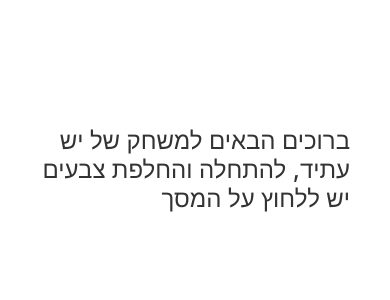
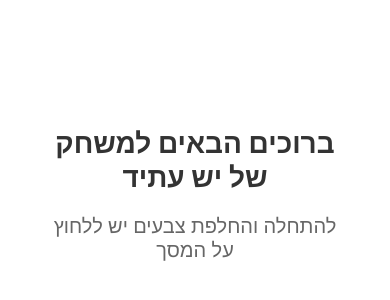
Before and after one commit to Barspo/glowing-colors-app, a React Native app: screen / in a window 390 px wide. Shown: the part 318-618 px from the top of the page. Built offline with nearby package versions, Linux system fonts and the light colour scheme.

Commit message:
Enhance welcome screen and remove logo from color screens

```diff
--- a/App.js
+++ b/App.js
@@ -17,32 +17,42 @@ const ColorScreen = ({ onBack }) => {
       <TouchableOpacity
         style={styles.touchable}
         onPress={toggleColor}
-      >
-        <View style={styles.logoContainer}>
-          <Image
-            source={require('./assets/logo.png')}
-            style={styles.logo}
-          />
-        </View>
-      </TouchableOpacity>
+      />
       <StatusBar style="auto" />
     </SafeAreaView>
   );
 };
 
 const WelcomeScreen = ({ onStart }) => {
+  const [pressed, setPressed] = useState(false);
+
+  const handlePressIn = () => {
+    setPressed(true);
+  };
+
+  const handlePressOut = () => {
+    setPressed(false);
+    onStart();
+  };
+
   return (
     <TouchableOpacity
-      style={styles.welcomeContainer}
-      onPress={onStart}
+      style={[styles.welcomeContainer, pressed && styles.welcomeContainerPressed]}
+      onPressIn={handlePressIn}
+      onPressOut={handlePressOut}
     >
-      <View style={styles.welcomeContent}>
-        <Image
-          source={require('./assets/logo.png')}
-          style={styles.welcomeLogo}
-        />
-        <Text style={styles.welcomeText}>
-          ברוכים הבאים למשחק של יש עתיד, להתחלה והחלפת צבעים יש ללחוץ על המסך
+      <View style={[styles.welcomeContent, pressed && styles.welcomeContentPressed]}>
+        <View style={styles.logoWrapper}>
+          <Image
+            source={require('./assets/logo.png')}
+            style={[styles.welcomeLogo, pressed && styles.welcomeLogoPressed]}
+          />
+        </View>
+        <Text style={[styles.welcomeText, pressed && styles.welcomeTextPressed]}>
+          ברוכים הבאים למשחק של יש עתיד
+        </Text>
+        <Text style={[styles.welcomeSubText, pressed && styles.welcomeTextPressed]}>
+          להתחלה והחלפת צבעים יש ללחוץ על המסך
         </Text>
       </View>
     </TouchableOpacity>
@@ -72,30 +82,30 @@ const styles = StyleSheet.create({
     width: '100%',
     height: '100%',
   },
-  logoContainer: {
-    position: 'absolute',
-    top: 10,
-    left: 10,
-    padding: 10,
-    borderRadius: 10,
-    backgroundColor: 'rgba(255, 255, 255, 0.3)',
-    zIndex: 1,
-  },
-  logo: {
-    width: 150,
-    height: 75,
-    resizeMode: 'contain',
-  },
   welcomeContainer: {
     flex: 1,
     backgroundColor: '#ffffff',
     alignItems: 'center',
     justifyContent: 'center',
   },
+  welcomeContainerPressed: {
+    backgroundColor: '#f0f0f0',
+  },
   welcomeContent: {
     padding: 20,
     alignItems: 'center',
     width: '100%',
+    transform: [{ scale: 1 }],
+  },
+  welcomeContentPressed: {
+    transform: [{ scale: 0.98 }],
+  },
+  logoWrapper: {
+    width: 280,
+    height: 140,
+    marginBottom: 40,
+    alignItems: 'center',
+    justifyContent: 'center',
   },
   welcomeLogo: {
     width: 200,
@@ -103,12 +113,32 @@ const styles = StyleSheet.create({
     resizeMode: 'contain',
     marginBottom: 30,
   },
+  welcomeLogo: {
+    width: 260,
+    height: 130,
+    resizeMode: 'contain',
+  },
+  welcomeLogoPressed: {
+    opacity: 0.8,
+  },
   welcomeText: {
-    fontSize: 24,
-    textAlign: 'right',
+    fontSize: 28,
+    textAlign: 'center',
     color: '#333333',
     writingDirection: 'rtl',
     marginHorizontal: 20,
-    fontWeight: '500'
+    fontWeight: 'bold',
+    marginBottom: 20,
+  },
+  welcomeSubText: {
+    fontSize: 20,
+    textAlign: 'center',
+    color: '#666666',
+    writingDirection: 'rtl',
+    marginHorizontal: 20,
+    fontWeight: '500',
+  },
+  welcomeTextPressed: {
+    opacity: 0.7,
   }
 });
```
